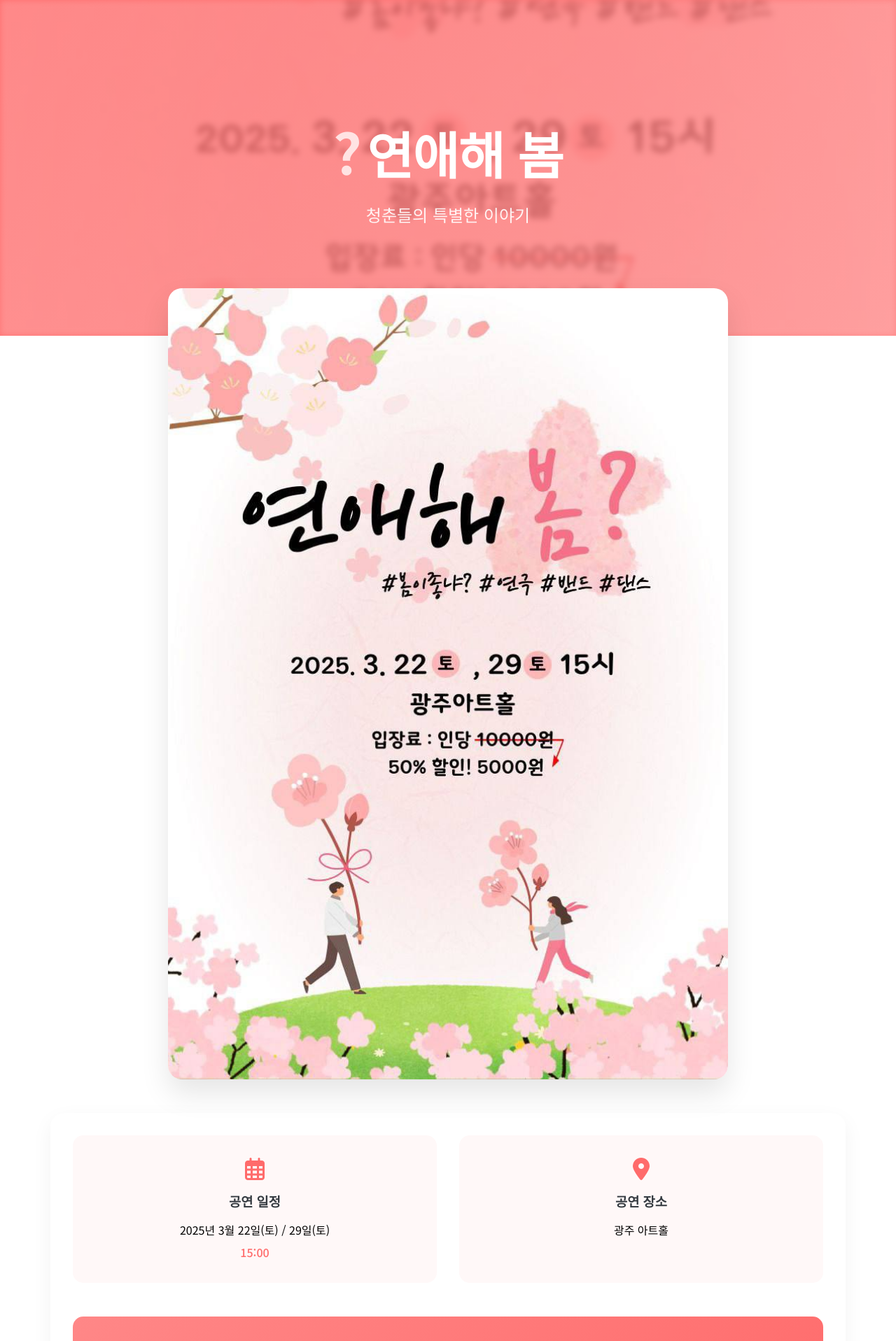
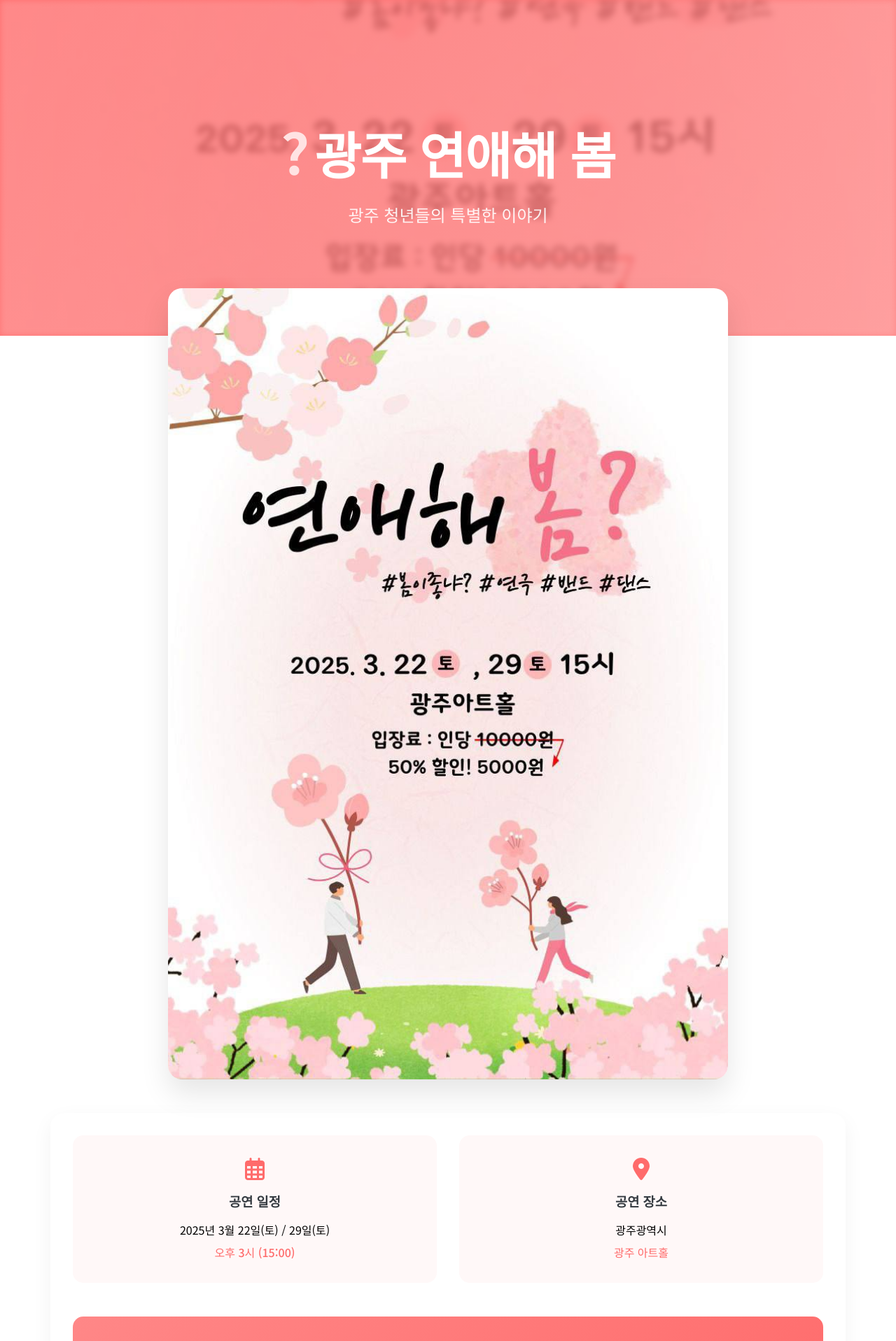
Before and after one commit to gitroll2023/sogasuda, a Next.js app: page / in a window 1280 px wide. Shown: the top 1917 px of the page at 70% size. Built offline with nearby package versions, Linux system fonts and the light colour scheme.

Commit message:
Optimize SEO for '광주 연애해봄' search term

```diff
--- a/app/layout.js
+++ b/app/layout.js
@@ -8,12 +8,12 @@ const notoSansKr = Noto_Sans_KR({
 });
 
 export const metadata = {
-  title: '연애해 봄? - 광주 청년들의 특별한 연극',
-  description: '2025년 3월, 광주 아트홀에서 펼쳐지는 청년들의 특별한 연극 "연애해 봄?". 연극, 밴드, 댄스가 어우러진 특별한 공연을 만나보세요.',
-  keywords: '연애해봄, 광주연극, 청년연극, 광주아트홀, 봄연극, 밴드공연, 댄스공연',
+  title: '광주 연애해봄 - 청년들의 특별한 연극 공연',
+  description: '광주 청년들이 준비한 특별한 연극 "연애해 봄?". 2025년 3월 광주 아트홀에서 펼쳐지는 연극, 밴드, 댄스가 어우러진 특별한 공연. 광주 지역 청년 문화 예술 공연.',
+  keywords: '광주 연애해봄, 광주연극, 광주공연, 광주청년, 광주아트홀, 연애해봄, 봄연극, 청년연극, 광주문화',
   openGraph: {
-    title: '연애해 봄? - 광주 청년들의 특별한 연극',
-    description: '2025년 3월, 광주 아트홀에서 펼쳐지는 청년들의 특별한 연극',
+    title: '광주 연애해봄 - 청년들의 특별한 연극 공연',
+    description: '광주 청년들이 준비한 특별한 연극 "연애해 봄?". 2025년 3월 광주 아트홀에서 펼쳐지는 특별한 공연',
     images: [
       {
         url: '/img/2.jpg',
--- a/app/page.js
+++ b/app/page.js
@@ -8,9 +8,9 @@ export default function Home() {
         <div className={styles.heroContent}>
           <h1 className={styles.title}>
             <span className={styles.questionMark}>?</span>
-            연애해 봄
+            광주 연애해 봄
           </h1>
-          <p className={styles.subtitle}>청춘들의 특별한 이야기</p>
+          <p className={styles.subtitle}>광주 청년들의 특별한 이야기</p>
         </div>
       </div>
 
@@ -18,7 +18,7 @@ export default function Home() {
         <div className={styles.imageWrapper}>
           <Image
             src="/img/1.jpg"
-            alt="연애해 봄? 연극 포스터"
+            alt="광주 연애해봄 연극 포스터 - 2025년 3월 공연"
             width={0}
             height={0}
             sizes="100vw"
@@ -35,14 +35,14 @@ export default function Home() {
               <i className="far fa-calendar-alt"></i>
               <h3>공연 일정</h3>
               <p>2025년 3월 22일(토) / 29일(토)</p>
-              <p className={styles.highlight}>15:00</p>
+              <p className={styles.highlight}>오후 3시 (15:00)</p>
             </div>
 
             <div className={styles.infoCard}>
               <i className="fas fa-map-marker-alt"></i>
               <h3>공연 장소</h3>
-              <p>광주 아트홀</p>
-
+              <p>광주광역시</p>
+              <p className={styles.highlight}>광주 아트홀</p>
             </div>
           </div>
 
```
